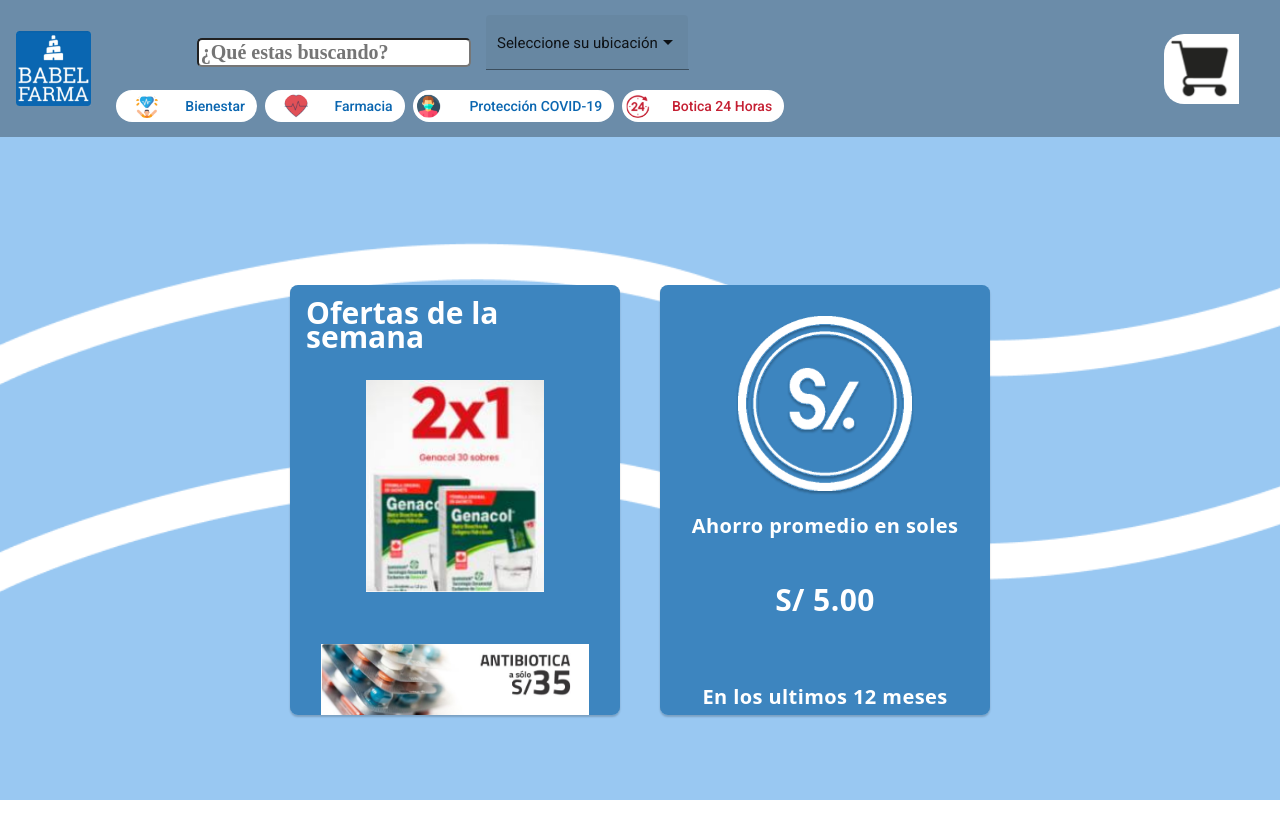
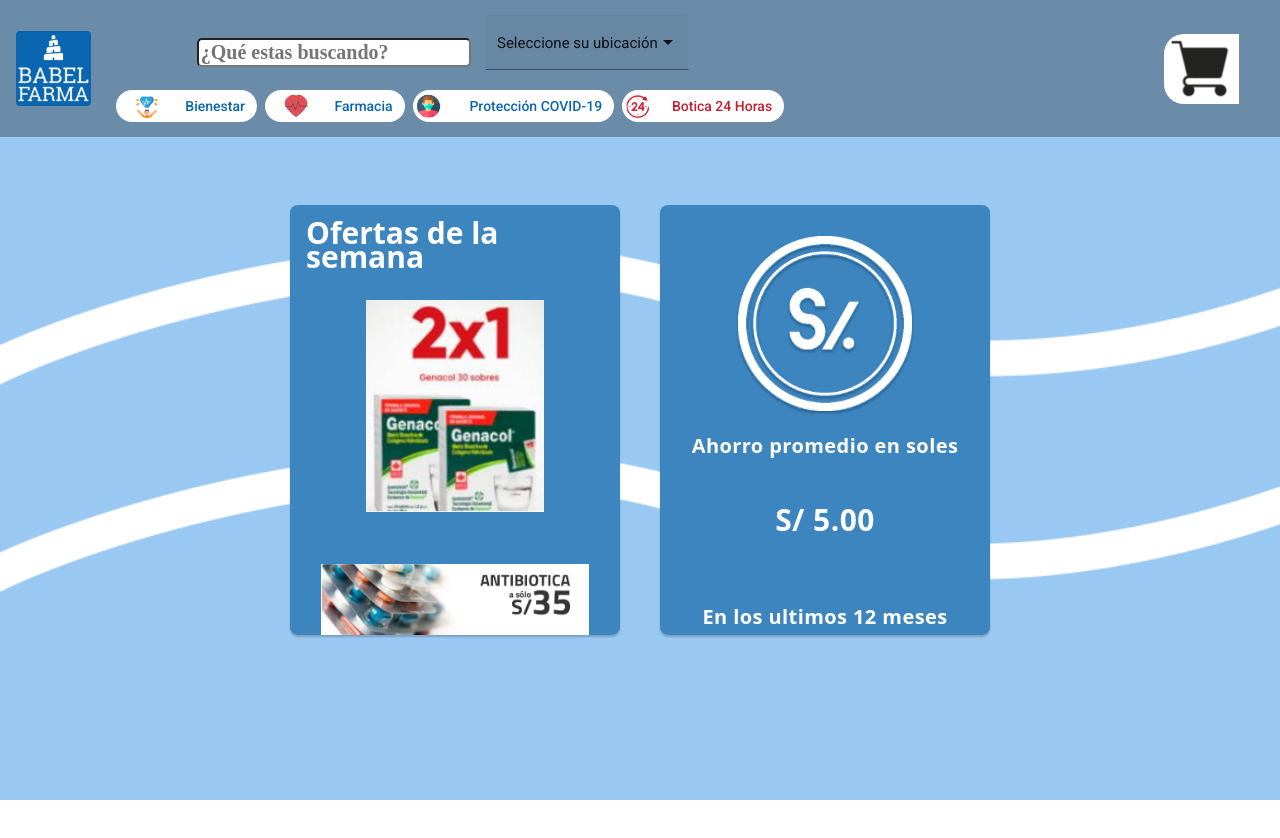
Before and after one commit to Babelfarma3/Fronted, an Angular app: page /Inicio in a window 1280 px wide. Shown: the top 838 px of the page. After the commit the page ends 800 px from the top, so only its background shows below. Built offline with nearby package versions, Linux system fonts and the light colour scheme.

Commit message:
frame 11 vfree

```diff
--- a/src/app/components/frame11/frame11.component.css
+++ b/src/app/components/frame11/frame11.component.css
@@ -21,8 +21,8 @@ body{
     flex-wrap: wrap;
     justify-content: center;
     margin: auto;
-    padding-top: 8rem;
-    padding-bottom: 8rem;
+    padding-top: 3rem;
+    padding-bottom: 3rem;
 }
 
 .container .uno{
```
